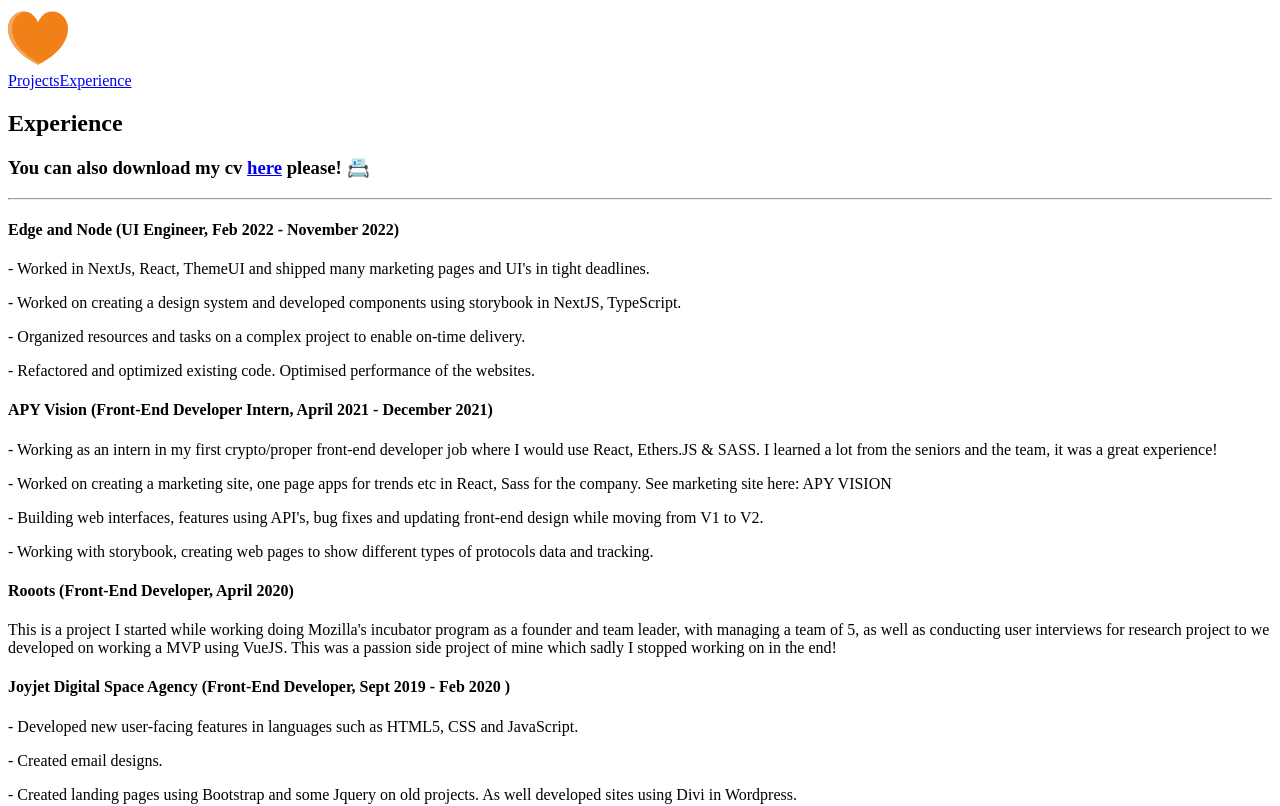
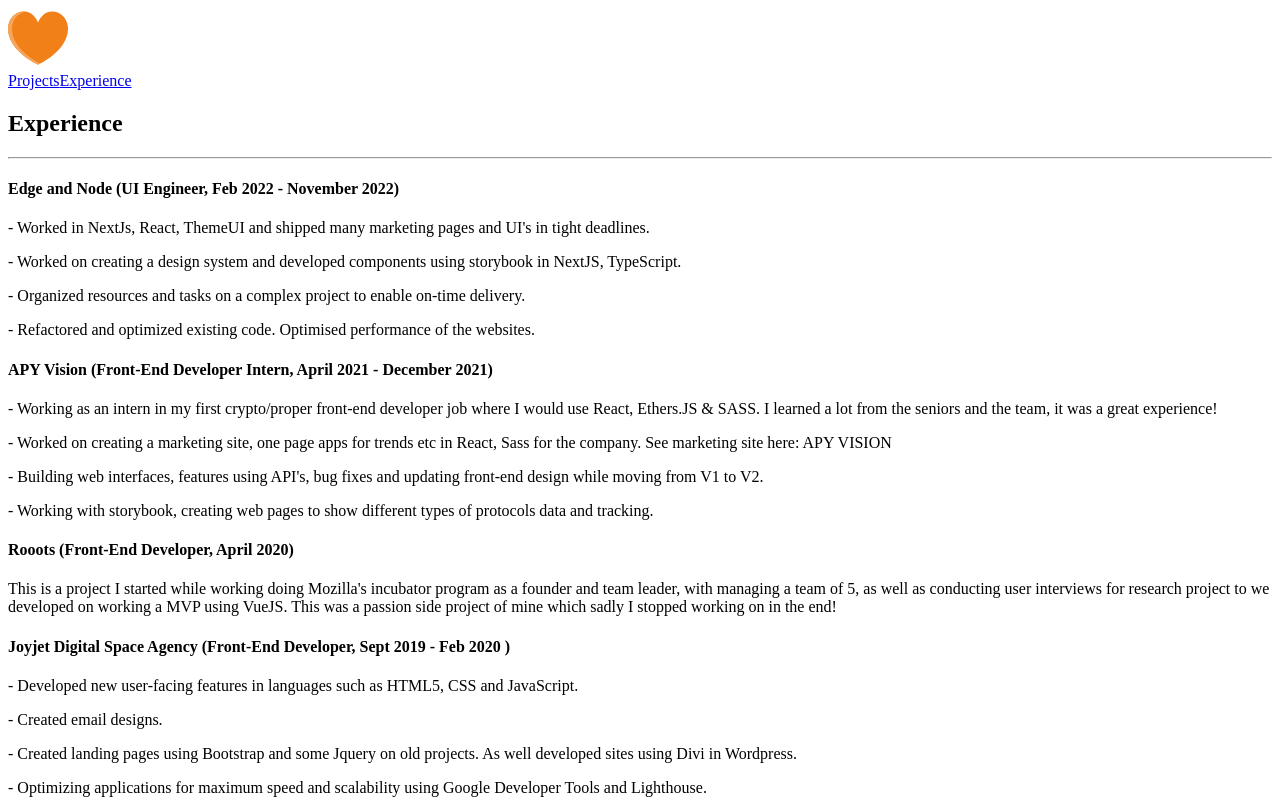
Before and after one commit to alexandriaroberts/portfolio-2023, a Next.js app: page /experience in a window 1280 px wide. Shown: the top 806 px of the page. Built offline with nearby package versions, Linux system fonts and the light colour scheme; what theme-ui would draw is missing.

Commit message:
Removed my CV

```diff
--- a/pages/experience.tsx
+++ b/pages/experience.tsx
@@ -17,7 +17,7 @@ export default function Experinece() {
               />
             </span>
           </H2>
-          <H5 sx={{ mb: '64px', textAlign: 'center' }}>
+          {/* <H5 sx={{ mb: '64px', textAlign: 'center' }}>
             You can also download my cv{' '}
             <a
               href='/AlexandriaRoberts-CV.pdf'
@@ -31,7 +31,7 @@ export default function Experinece() {
               here
             </a>{' '}
             please! 📇
-          </H5>
+          </H5> */}
         </div>
         <div
           sx={{
```
Also changed, not shown: 1 other file (tests, documents, lock files or other folders).
